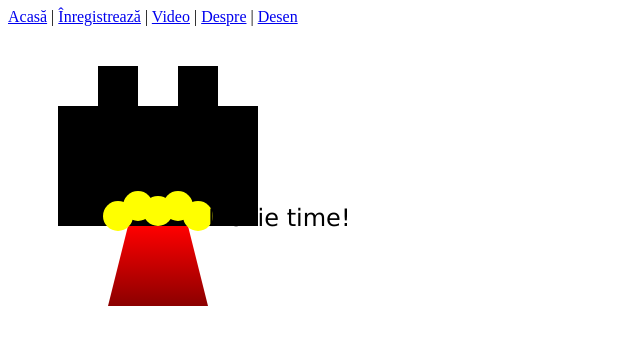
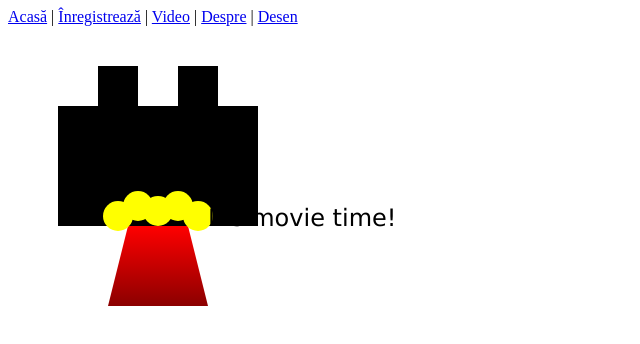
Before and after one commit to birleanuandreea/movie-site, a plain HTML site: page desen.html in a window 1280 px wide. Shown: the full height of the page, 0-640 px from the left. Drawn offline with Linux system fonts and the light colour scheme.

Commit message:
Lab3 actualizare

```diff
--- a/desen.html
+++ b/desen.html
@@ -47,7 +47,7 @@
 
         <!-- Tranzitie text -->
         <g transform="translate(100,100)">
-            <text id="TextElement" x="100" y="100" style="font-family:Verdana;font-size:24"> Movie time!
+            <text id="TextElement" x="100" y="100" style="font-family:Verdana;font-size:24">It's movie time!
               <animateMotion path="M 0 0 L 100 100" dur="5s" fill="freeze" />
             </text>
         </g>
```
